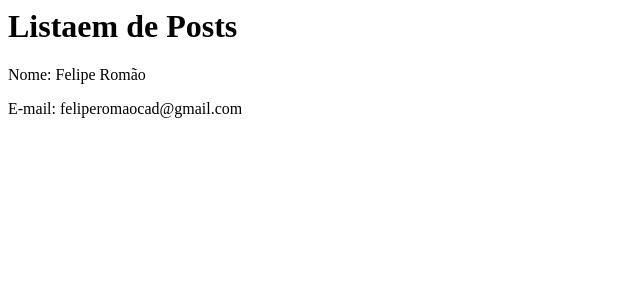
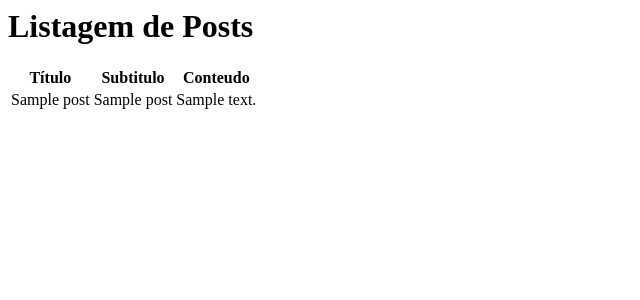
Before and after one commit to feliperromao/django_son, a Django app: page /posts/list in a window 1280 px wide. Shown: the top 300 px of the page, without its empty margins (0-640 px from the left). Run offline with Django 3.2, Linux system fonts and the light colour scheme; tables that the repository leaves empty hold one stand-in row (values such as "Sample post").

Commit message:
Listando posts

```diff
--- a/teste/my_app/views.py
+++ b/teste/my_app/views.py
@@ -1,5 +1,6 @@
 from django.shortcuts import render
 from django.http import HttpResponse
+from .models import Post
 
 # Create your views here.
 
@@ -12,8 +13,8 @@ def home_with_param(request, post_id):
 
 
 def post_list(request):
+    posts = Post.objects.all()
     data = {
-        'name': 'Felipe Romão',
-        'email': 'feliperomaocad@gmail.com'
+        'posts': posts
     }
     return render(request, 'posts_list.html', data)
--- a/teste/templates/posts_list.html
+++ b/teste/templates/posts_list.html
@@ -1,3 +1,19 @@
-<h1>Listaem de Posts</h1>
-<p>Nome: {{name}}</p>
-<p>E-mail: {{email}}</p>
+<h1>Listagem de Posts</h1>
+<table>
+    <thead>
+        <tr>
+            <th>Título</th>
+            <th>Subtitulo</th>
+            <th>Conteudo</th>
+        </tr>
+    </thead>
+    <tbody>
+        {% for post in posts %}
+        <tr>
+            <td>{{post.title}}</td>
+            <td>{{post.subtitle}}</td>
+            <td>{{post.content}}</td>
+        </tr>
+        {% endfor %}
+    </tbody>
+</table>
```
